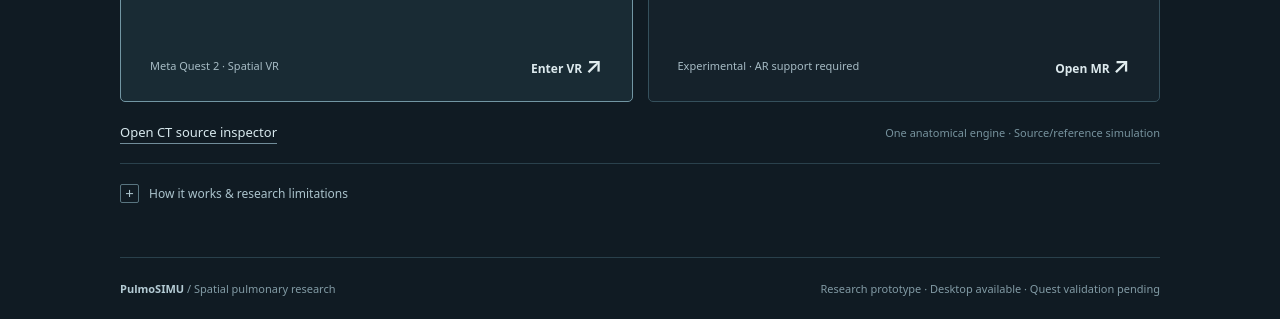
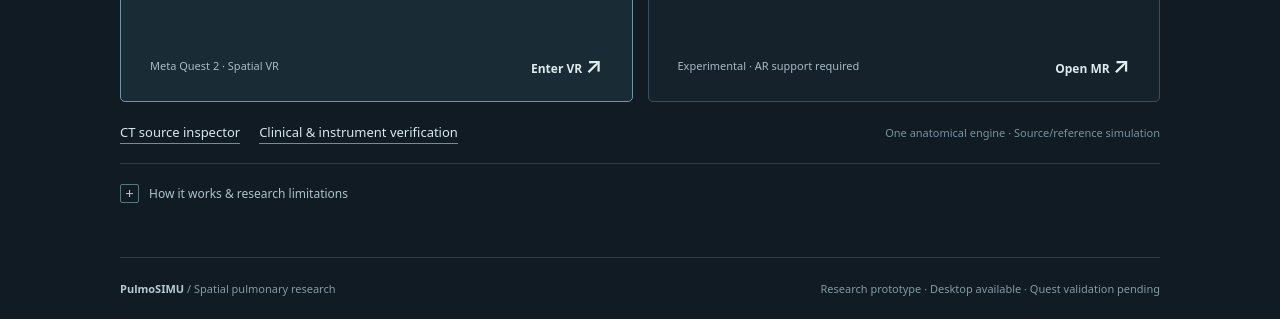
Before and after one commit to Baraka124/PulmoSIMU, a plain HTML site: page quest-short/index.html in a window 1280 px wide. Shown: the part 718-1037 px from the top of the page. Drawn offline with Linux system fonts and the light colour scheme.

Commit message:
feat(xr16-final): link local clinical and instrument evidence workbench from canonical PulmoSIMU entry

```diff
--- a/quest-short/index.html
+++ b/quest-short/index.html
@@ -119,7 +119,10 @@ footer strong{font-weight:550;color:#b4cbd4}
     </nav>
 
     <div class="utility">
-      <a href="../experimental/anatomy-inspector.html">Open CT source inspector</a>
+      <div style="display:flex;gap:19px;align-items:center;flex-wrap:wrap">
+        <a href="../experimental/anatomy-inspector.html">CT source inspector</a>
+        <a href="../experimental/validation-lab.html">Clinical &amp; instrument verification</a>
+      </div>
       <span>One anatomical engine · Source/reference simulation</span>
     </div>
 
```
